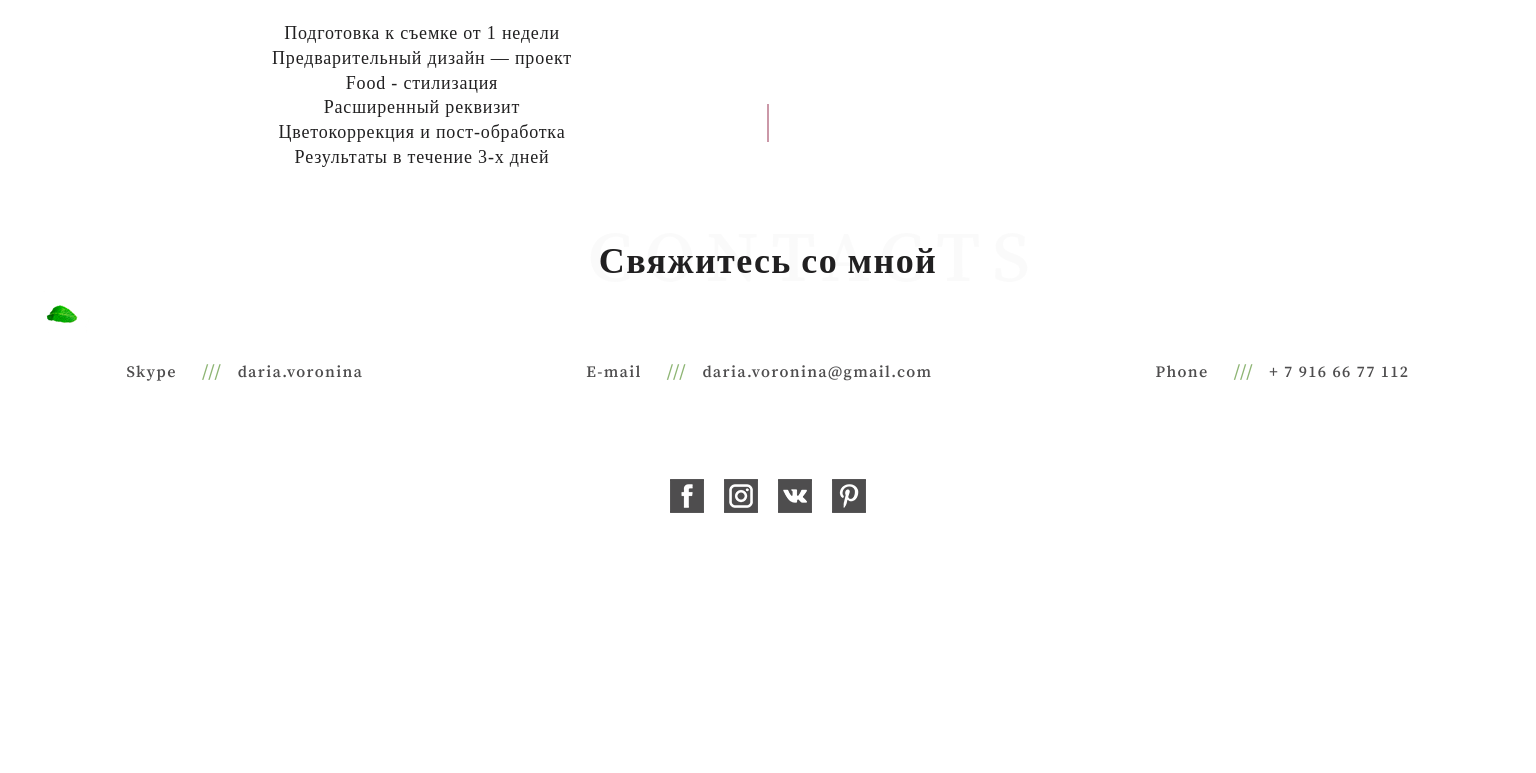
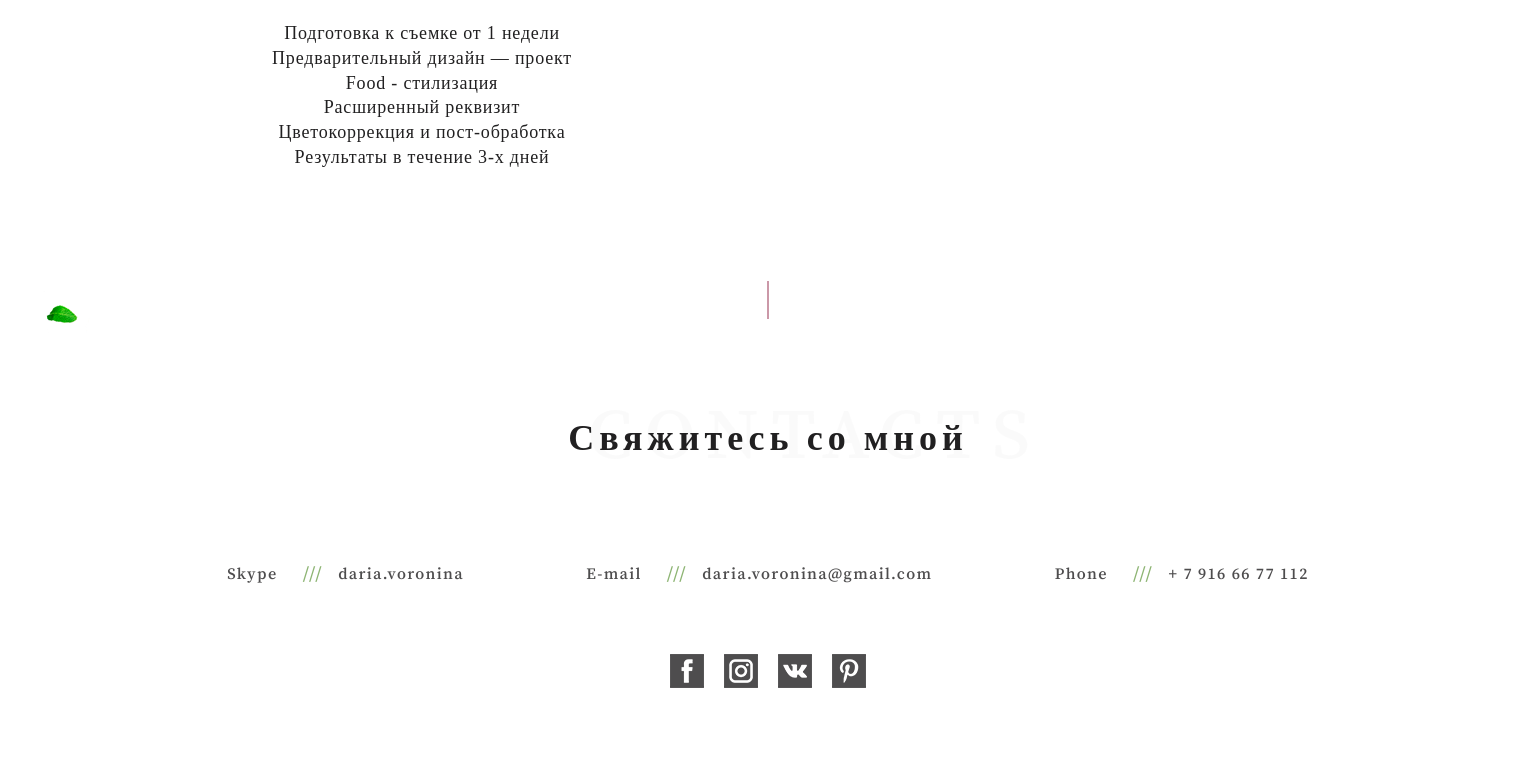
Before and after one commit to bunkerWHz/FoodBlogger, a website: page src/index.html in a window 1536 px wide. Shown: the part 5255-6028 px from the top of the page. Before the commit the page ends 5853 px from the top, so only its background shows below. Drawn offline with Linux system fonts and the light colour scheme.

Commit message:
add 1440px contacs page pixel perfect styles

```diff
--- a/src/styles/contacts.scss
+++ b/src/styles/contacts.scss
@@ -145,13 +145,19 @@
 }
 
 @media screen and (min-width: 1440px) {
-    .section__title {
-        margin-top: 0;
+    .contacts {
+        padding: 0 166px;
+        position: relative;
+        padding-top: 248px;
+        .section__title {
+            margin-top: 0;
+            letter-spacing: 5px;
+        margin-bottom: 103px;
+        }
     }
+
     .contacts__footer {
         .contacts {
-            padding: 0 166px;
-            position: relative;
             .contacts__link {
                 font-size: 18px;
                 .link {
@@ -161,7 +167,7 @@
         &__links {
             display: flex;
             flex-direction: row;
-            margin-bottom: 72px;
+            margin-bottom: 45px;
         }
     }
     }
```
Also changed, not shown: src/styles/contacts.css, src/styles/contacts.min.css, src/styles/main.css, src/styles/main.min.css.
